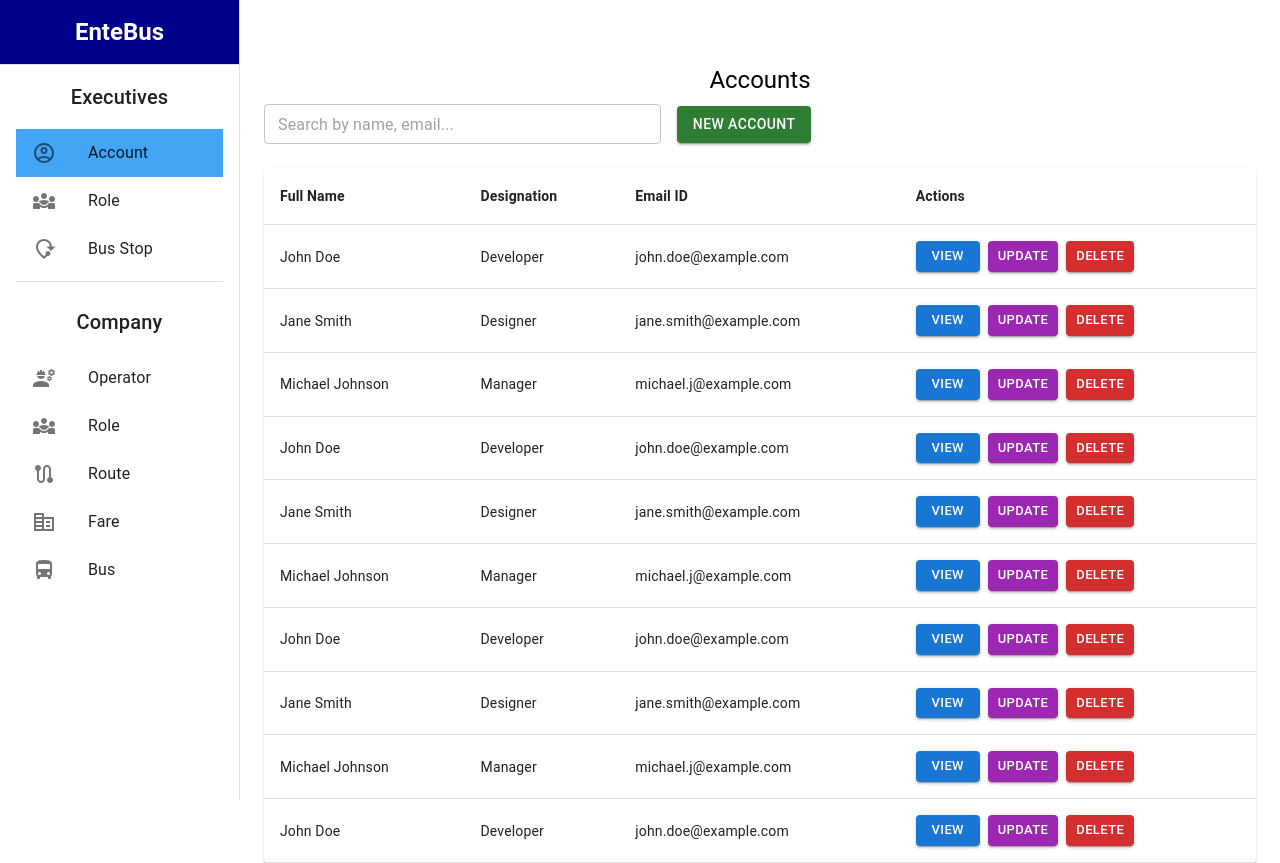
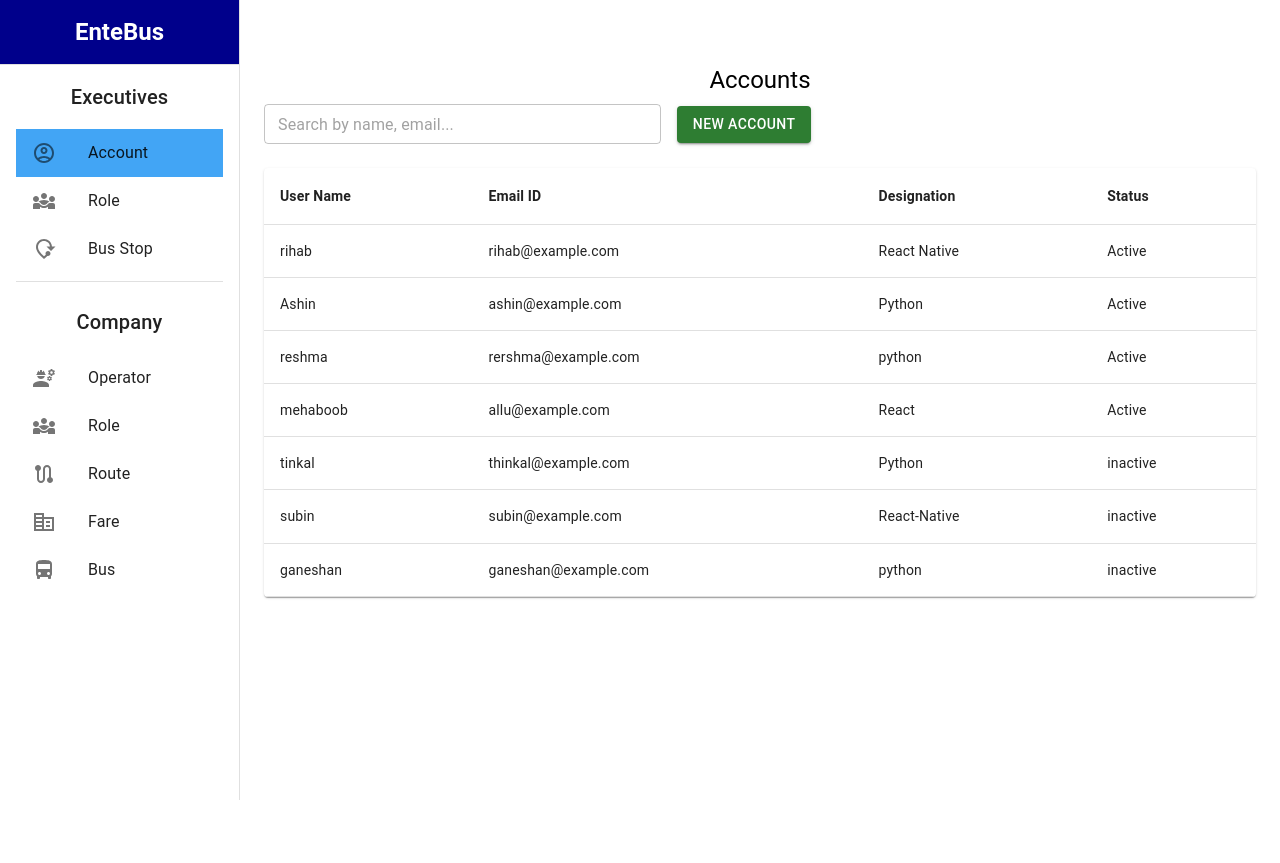
Before and after one commit to NixbugSoftwares/executive-app, a React (Vite) app: page /account in a window 1280 px wide. After the commit the page ends 800 px from the top, so only its background shows below. Built offline with nearby package versions, Linux system fonts and the light colour scheme.

Commit message:
Created a card compoennt to show the details of the each accounts.

```diff
--- /dev/null
+++ b/src/screens/accountpage/AccountDetailsCard.tsx
@@ -0,0 +1,134 @@
+import React from "react";
+import { Card, CardContent, CardActions, Typography, Button, Box,} from "@mui/material";
+import {
+  Edit as EditIcon,
+  Delete as DeleteIcon,
+  ArrowBack as BackIcon,
+  Person as PersonIcon,
+  Email as EmailIcon,
+  Phone as PhoneIcon,
+  Wc as GenderIcon,
+  Work as WorkIcon,
+  Verified as StatusIcon,
+} from "@mui/icons-material";
+
+interface AccountCardProps {
+  account: {
+    id: number;
+    fullName: string;
+    username: string;
+    password: string;
+    gender: string;
+    designation: string;
+    email: string;
+    phoneNumber: string;
+    status: string;
+  };
+  onUpdate: (id: number) => void;
+  onDelete: (id: number) => void;
+  onBack: () => void;
+}
+
+const AccountDetailsCard: React.FC<AccountCardProps> = ({
+  account,
+  onUpdate,
+  onDelete,
+  onBack,
+}) => {
+  return (
+    <Card sx={{ maxWidth: 400, margin: 2, boxShadow: 3 }}>
+      <CardContent>
+        {/* Full Name */}
+        <Box sx={{ display: "flex", alignItems: "center", mb: 1 }}>
+          <PersonIcon color="primary" sx={{ mr: 1 }} />
+          <Typography variant="h6">{account.fullName}</Typography>
+        </Box>
+
+        {/* Username */}
+        <Box sx={{ display: "flex", alignItems: "center", mb: 1 }}>
+          <PersonIcon color="secondary" sx={{ mr: 1 }} />
+          <Typography variant="body2" color="textSecondary">
+            Username: {account.username}
+          </Typography>
+        </Box>
+
+        {/* Email */}
+        <Box sx={{ display: "flex", alignItems: "center", mb: 1 }}>
+          <EmailIcon color="action" sx={{ mr: 1 }} />
+          <Typography variant="body2" color="textSecondary">
+            Email: {account.email}
+          </Typography>
+        </Box>
+
+        {/* Phone Number */}
+        <Box sx={{ display: "flex", alignItems: "center", mb: 1 }}>
+          <PhoneIcon color="action" sx={{ mr: 1 }} />
+          <Typography variant="body2" color="textSecondary">
+            Phone: {account.phoneNumber}
+          </Typography>
+        </Box>
+
+        {/* Gender */}
+        <Box sx={{ display: "flex", alignItems: "center", mb: 1 }}>
+          <GenderIcon color="action" sx={{ mr: 1 }} />
+          <Typography variant="body2" color="textSecondary">
+            Gender: {account.gender}
+          </Typography>
+        </Box>
+
+        {/* Designation */}
+        <Box sx={{ display: "flex", alignItems: "center", mb: 1 }}>
+          <WorkIcon color="action" sx={{ mr: 1 }} />
+          <Typography variant="body2" color="textSecondary">
+            Designation: {account.designation}
+          </Typography>
+        </Box>
+
+        {/* Status */}
+        <Box sx={{ display: "flex", alignItems: "center", mb: 1 }}>
+          <StatusIcon color={account.status === "Active" ? "success" : "error"} sx={{ mr: 1 }} />
+          <Typography variant="body2" color="textSecondary">
+            Status: {account.status}
+          </Typography>
+        </Box>
+      </CardContent>
+
+      {/* Card Actions */}
+      <CardActions sx={{ justifyContent: "space-between" }}>
+        <Box sx={{ display: "flex", gap: 1 }}>
+          {/* Back Button */}
+          <Button
+            variant="outlined"
+            color="primary"
+            onClick={onBack}
+            startIcon={<BackIcon />}
+          >
+            Back
+          </Button>
+
+          {/* Update Button */}
+          <Button
+            variant="contained"
+            color="success"
+            onClick={() => onUpdate(account.id)}
+            startIcon={<EditIcon />}
+          >
+            Update
+          </Button>
+
+          {/* Delete Button */}
+          <Button
+            variant="contained"
+            color="error"
+            onClick={() => onDelete(account.id)}
+            startIcon={<DeleteIcon />}
+          >
+            Delete
+          </Button>
+        </Box>
+      </CardActions>
+    </Card>
+  );
+};
+
+export default AccountDetailsCard;
--- a/src/screens/accountpage/AccountListingPage.tsx
+++ b/src/screens/accountpage/AccountListingPage.tsx
@@ -1,39 +1,62 @@
+import React, { useState } from "react";
 import { useNavigate } from "react-router-dom";
-import { Table, TableBody, TableCell, TableContainer, TableHead, TableRow, Paper, Button, Typography, Box, TextField } from "@mui/material";
+import { Table, TableBody, TableCell, TableContainer, TableHead, TableRow, Paper, Button, Typography, Box, TextField, Dialog, DialogActions, DialogContent, DialogTitle } from "@mui/material";
+import AccountDetailsCard from "./AccountDetailsCard";
 
 const AccountListingTable = () => {
-  // Sample data for the table
+
   const data = [
-    { id: 1, fullName: "John Doe", designation: "Developer", email: "john.doe@example.com" },
-    { id: 2, fullName: "Jane Smith", designation: "Designer", email: "jane.smith@example.com" },
-    { id: 3, fullName: "Michael Johnson", designation: "Manager", email: "michael.j@example.com" },
-    { id: 4, fullName: "John Doe", designation: "Developer", email: "john.doe@example.com" },
-    { id: 5, fullName: "Jane Smith", designation: "Designer", email: "jane.smith@example.com" },
-    { id: 6, fullName: "Michael Johnson", designation: "Manager", email: "michael.j@example.com" },
-    { id: 7, fullName: "John Doe", designation: "Developer", email: "john.doe@example.com" },
-    { id: 8, fullName: "Jane Smith", designation: "Designer", email: "jane.smith@example.com" },
-    { id: 9, fullName: "Michael Johnson", designation: "Manager", email: "michael.j@example.com" },
-    { id: 10, fullName: "John Doe", designation: "Developer", email: "john.doe@example.com" },
-
+    { id: 1, fullName: "Rihab Shihan", username: "rihab", password: "rihab@123", gender: "Male", designation: "React Native", email: "rihab@example.com", phoneNumber: "123-456-7890", status: "Active" },
+    { id: 2, fullName: "Ashin joseph", username: "Ashin", password: "ashin123", gender: "Female", designation: "Python", email: "ashin@example.com", phoneNumber: "987-654-3210", status: "Active" },
+    { id: 3, fullName: "Reshma R", username: "reshma ", password: "reshma123", gender: "Female", designation: "python", email: "rershma@example.com", phoneNumber: "555-555-5555", status: "Active" },
+    { id: 4, fullName: "Al mehaboob", username: " mehaboob ", password: "al123", gender: "Male", designation: "React", email: "allu@example.com", phoneNumber: "2345678901", status: "Active" },
+    { id: 5, fullName: "Thinkal VB", username: "tinkal ", password: "thinkal123", gender: "Male", designation: "Python", email: "thinkal@example.com", phoneNumber: "555-555-5555", status: "inactive" },
+    { id: 5, fullName: "subin Raj", username: "subin ", password: "subin123", gender: "Male", designation: "React-Native", email: "subin@example.com", phoneNumber: "555-555-5555", status: "inactive" },
+    { id: 5, fullName: "Ganesh Parthan", username: "ganeshan ", password: "ganeshan123", gender: "Male", designation: "python", email: "ganeshan@example.com", phoneNumber: "555-555-5555", status: "inactive" },
   ];
 
   const navigate = useNavigate();
   const handleNavigate = () => {
-    navigate("/AccountCreationForm"); // Navigate to the desired route
+    navigate("/AccountCreationForm");
   };
 
-  // Action Handlers
-  const handleView = (id: number) => {
-    alert(`View clicked for user ID: ${id}`);
+
+  const [open, setOpen] = useState(false);
+  const [selectedAccount, setSelectedAccount] = useState(null);
+
+  // Function to handle row click
+  const handleRowClick = (account: any) => {
+    setSelectedAccount(account);
+    setOpen(true);  // Open modal on row click
   };
 
-  const handleUpdate = (id: number) => {
-    alert(`Update clicked for user ID: ${id}`);
+  // Close the modal
+  const handleClose = () => {
+    setOpen(false);
+    setSelectedAccount(null);
   };
 
-  const handleDelete = (id: number) => {
-    alert(`Delete clicked for user ID: ${id}`);
-  };
+  // Modal with Account Details (Card)
+  const AccountDetailsModal = () => (
+    <Dialog open={open} onClose={handleClose}>
+      <DialogTitle>Account Details</DialogTitle>
+      <DialogContent>
+        {selectedAccount && (
+          <AccountDetailsCard
+            account={selectedAccount}
+            onBack={handleClose} // Back function
+            onUpdate={(id: number) => console.log("Update account", id)} // Update logic
+            onDelete={(id: number) => console.log("Delete account", id)} // Delete logic
+          />
+        )}
+      </DialogContent>
+      <DialogActions>
+        <Button onClick={handleClose} color="primary">
+          Close
+        </Button>
+      </DialogActions>
+    </Dialog>
+  );
 
   return (
     <Box sx={{ width: "100%", margin: "auto", mt: 5, mb: 5 }}>
@@ -41,8 +64,7 @@ const AccountListingTable = () => {
         Accounts
       </Typography>
 
-
- {/* ****************************************************** Search Bar & Account creation button ******************************************** */}
+      {/* Search Bar & Account Creation Button */}
       <Box
         sx={{
           display: "flex",
@@ -69,58 +91,35 @@ const AccountListingTable = () => {
         </Button>
       </Box>
 
-
-{/* ************************************************************ Account Listing Table ************************************************************ */}
-      <TableContainer component={Paper} sx={{  }}>
+      {/* Account Listing Table */}
+      <Box>
+        <TableContainer component={Paper}>
           <Table>
             <TableHead>
               <TableRow>
-              <TableCell><b>Full Name</b></TableCell>
+                <TableCell><b>User Name</b></TableCell>
+                <TableCell><b>Email ID</b></TableCell>
                 <TableCell><b>Designation</b></TableCell>
-              <TableCell><b>Email ID</b></TableCell>
-              <TableCell><b>Actions</b></TableCell>
+                <TableCell><b>Status</b></TableCell>
               </TableRow>
             </TableHead>
             <TableBody>
               {data.map((row) => (
-              <TableRow key={row.id}>
-                <TableCell>{row.fullName}</TableCell>
+                <TableRow key={row.id} sx={{ cursor: "pointer" }} hover onClick={() => handleRowClick(row)}>
+                  <TableCell>{row.username}</TableCell>
+                  <TableCell>{row.email}</TableCell>
                   <TableCell>{row.designation}</TableCell>
-                <TableCell>{row.email}</TableCell>
-                <TableCell>
-                  <Button
-                    variant="contained"
-                    color="primary"
-                    size="small"
-                    sx={{ mr: 1 }}
-                    onClick={() => handleView(row.id)}
-                  >
-                    View
-                  </Button>
-                  <Button
-                    variant="contained"
-                    color="secondary"
-                    size="small"
-                    sx={{ mr: 1 }}
-                    onClick={() => handleUpdate(row.id)}
-                  >
-                    Update
-                  </Button>
-                  <Button
-                    variant="contained"
-                    color="error"
-                    size="small"
-                    onClick={() => handleDelete(row.id)}
-                  >
-                    Delete
-                  </Button>
-                </TableCell>
+                  <TableCell>{row.status}</TableCell>
                 </TableRow>
               ))}
             </TableBody>
           </Table>
         </TableContainer>
       </Box>
+
+      {/* Account Details Modal */}
+      <AccountDetailsModal />
+    </Box>
   );
 };
 
```
Lines whose indentation alone changed are shown as unchanged.
